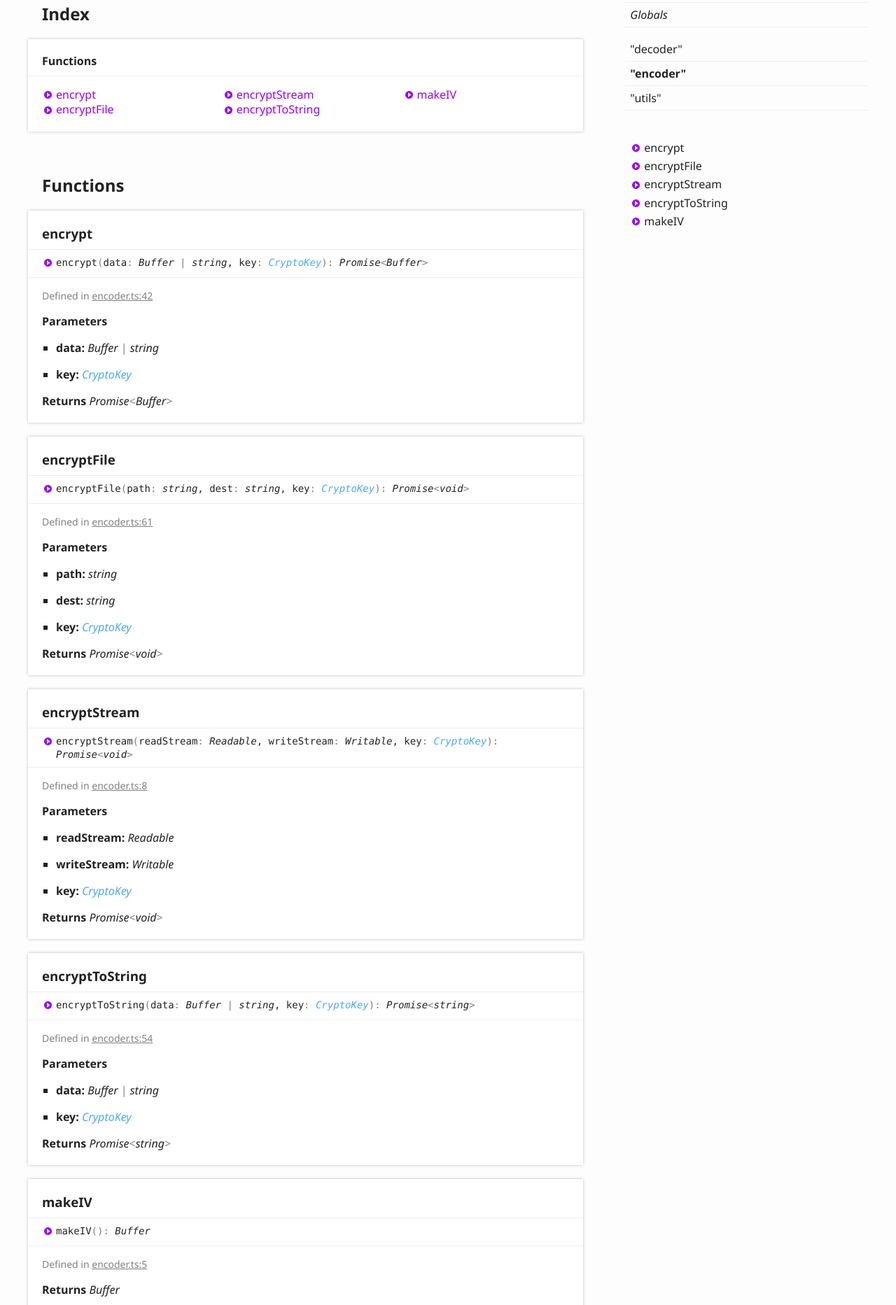
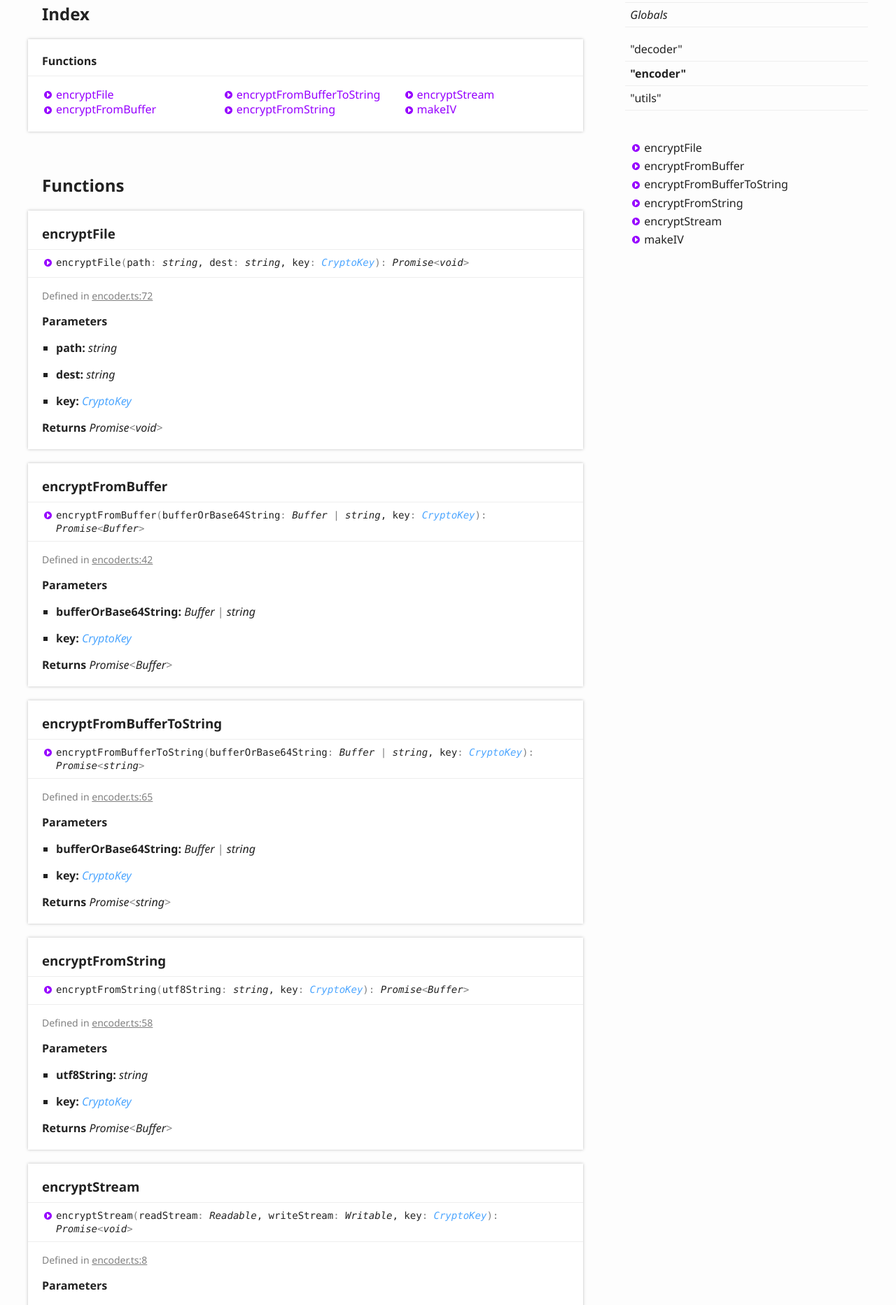
Before and after one commit to rhdeck/stream-crypto, a website: page docs/modules/_encoder_.html in a window 1280 px wide. Shown: the part 192-2057 px from the top of the page at 70% size. Drawn offline with Linux system fonts and the light colour scheme.

Commit message:
fix: made string format for encryption disambigious
encryptToString and encrypt are expected to work with base64 encoded strings, which was not obvious

Changes:
1. Created `encryptFromString` to specifically encrypt utf8 strings
2. Renamed data arg for existing encrypt functions to bufferOrBase64String to be more explicit
3. Renamed encrypt and encryptToString to encryptFromBuffer and encryptFromBufferToString
   to be more explicit

```diff
--- a/docs/modules/_encoder_.html
+++ b/docs/modules/_encoder_.html
@@ -73,10 +73,11 @@
 						<section class="tsd-index-section ">
 							<h3>Functions</h3>
 							<ul class="tsd-index-list">
-								<li class="tsd-kind-function tsd-parent-kind-module"><a href="_encoder_.html#encrypt" class="tsd-kind-icon">encrypt</a></li>
 								<li class="tsd-kind-function tsd-parent-kind-module"><a href="_encoder_.html#encryptfile" class="tsd-kind-icon">encrypt<wbr>File</a></li>
+								<li class="tsd-kind-function tsd-parent-kind-module"><a href="_encoder_.html#encryptfrombuffer" class="tsd-kind-icon">encrypt<wbr>From<wbr>Buffer</a></li>
+								<li class="tsd-kind-function tsd-parent-kind-module"><a href="_encoder_.html#encryptfrombuffertostring" class="tsd-kind-icon">encrypt<wbr>From<wbr>Buffer<wbr>ToString</a></li>
+								<li class="tsd-kind-function tsd-parent-kind-module"><a href="_encoder_.html#encryptfromstring" class="tsd-kind-icon">encrypt<wbr>From<wbr>String</a></li>
 								<li class="tsd-kind-function tsd-parent-kind-module tsd-is-not-exported"><a href="_encoder_.html#encryptstream" class="tsd-kind-icon">encrypt<wbr>Stream</a></li>
-								<li class="tsd-kind-function tsd-parent-kind-module"><a href="_encoder_.html#encrypttostring" class="tsd-kind-icon">encrypt<wbr>ToString</a></li>
 								<li class="tsd-kind-function tsd-parent-kind-module tsd-is-not-exported"><a href="_encoder_.html#makeiv" class="tsd-kind-icon">makeIV</a></li>
 							</ul>
 						</section>
@@ -85,32 +86,6 @@
 			</section>
 			<section class="tsd-panel-group tsd-member-group ">
 				<h2>Functions</h2>
-				<section class="tsd-panel tsd-member tsd-kind-function tsd-parent-kind-module">
-					<a name="encrypt" class="tsd-anchor"></a>
-					<h3>encrypt</h3>
-					<ul class="tsd-signatures tsd-kind-function tsd-parent-kind-module">
-						<li class="tsd-signature tsd-kind-icon">encrypt<span class="tsd-signature-symbol">(</span>data<span class="tsd-signature-symbol">: </span><span class="tsd-signature-type">Buffer</span><span class="tsd-signature-symbol"> | </span><span class="tsd-signature-type">string</span>, key<span class="tsd-signature-symbol">: </span><a href="_utils_.html#cryptokey" class="tsd-signature-type">CryptoKey</a><span class="tsd-signature-symbol">)</span><span class="tsd-signature-symbol">: </span><span class="tsd-signature-type">Promise</span><span class="tsd-signature-symbol">&lt;</span><span class="tsd-signature-type">Buffer</span><span class="tsd-signature-symbol">&gt;</span></li>
-					</ul>
-					<ul class="tsd-descriptions">
-						<li class="tsd-description">
-							<aside class="tsd-sources">
-								<ul>
-									<li>Defined in <a href="https://github.com/rhdeck/stream-crypto/blob/3b78693/src/encoder.ts#L42">encoder.ts:42</a></li>
-								</ul>
-							</aside>
-							<h4 class="tsd-parameters-title">Parameters</h4>
-							<ul class="tsd-parameters">
-								<li>
-									<h5>data: <span class="tsd-signature-type">Buffer</span><span class="tsd-signature-symbol"> | </span><span class="tsd-signature-type">string</span></h5>
-								</li>
-								<li>
-									<h5>key: <a href="_utils_.html#cryptokey" class="tsd-signature-type">CryptoKey</a></h5>
-								</li>
-							</ul>
-							<h4 class="tsd-returns-title">Returns <span class="tsd-signature-type">Promise</span><span class="tsd-signature-symbol">&lt;</span><span class="tsd-signature-type">Buffer</span><span class="tsd-signature-symbol">&gt;</span></h4>
-						</li>
-					</ul>
-				</section>
 				<section class="tsd-panel tsd-member tsd-kind-function tsd-parent-kind-module">
 					<a name="encryptfile" class="tsd-anchor"></a>
 					<h3>encrypt<wbr>File</h3>
@@ -121,7 +96,7 @@
 						<li class="tsd-description">
 							<aside class="tsd-sources">
 								<ul>
-									<li>Defined in <a href="https://github.com/rhdeck/stream-crypto/blob/3b78693/src/encoder.ts#L61">encoder.ts:61</a></li>
+									<li>Defined in <a href="https://github.com/IronLuffy55/stream-crypto/blob/73e7542/src/encoder.ts#L72">encoder.ts:72</a></li>
 								</ul>
 							</aside>
 							<h4 class="tsd-parameters-title">Parameters</h4>
@@ -140,6 +115,84 @@
 						</li>
 					</ul>
 				</section>
+				<section class="tsd-panel tsd-member tsd-kind-function tsd-parent-kind-module">
+					<a name="encryptfrombuffer" class="tsd-anchor"></a>
+					<h3>encrypt<wbr>From<wbr>Buffer</h3>
+					<ul class="tsd-signatures tsd-kind-function tsd-parent-kind-module">
+						<li class="tsd-signature tsd-kind-icon">encrypt<wbr>From<wbr>Buffer<span class="tsd-signature-symbol">(</span>bufferOrBase64String<span class="tsd-signature-symbol">: </span><span class="tsd-signature-type">Buffer</span><span class="tsd-signature-symbol"> | </span><span class="tsd-signature-type">string</span>, key<span class="tsd-signature-symbol">: </span><a href="_utils_.html#cryptokey" class="tsd-signature-type">CryptoKey</a><span class="tsd-signature-symbol">)</span><span class="tsd-signature-symbol">: </span><span class="tsd-signature-type">Promise</span><span class="tsd-signature-symbol">&lt;</span><span class="tsd-signature-type">Buffer</span><span class="tsd-signature-symbol">&gt;</span></li>
+					</ul>
+					<ul class="tsd-descriptions">
+						<li class="tsd-description">
+							<aside class="tsd-sources">
+								<ul>
+									<li>Defined in <a href="https://github.com/IronLuffy55/stream-crypto/blob/73e7542/src/encoder.ts#L42">encoder.ts:42</a></li>
+								</ul>
+							</aside>
+							<h4 class="tsd-parameters-title">Parameters</h4>
+							<ul class="tsd-parameters">
+								<li>
+									<h5>bufferOrBase64String: <span class="tsd-signature-type">Buffer</span><span class="tsd-signature-symbol"> | </span><span class="tsd-signature-type">string</span></h5>
+								</li>
+								<li>
+									<h5>key: <a href="_utils_.html#cryptokey" class="tsd-signature-type">CryptoKey</a></h5>
+								</li>
+							</ul>
+							<h4 class="tsd-returns-title">Returns <span class="tsd-signature-type">Promise</span><span class="tsd-signature-symbol">&lt;</span><span class="tsd-signature-type">Buffer</span><span class="tsd-signature-symbol">&gt;</span></h4>
+						</li>
+					</ul>
+				</section>
+				<section class="tsd-panel tsd-member tsd-kind-function tsd-parent-kind-module">
+					<a name="encryptfrombuffertostring" class="tsd-anchor"></a>
+					<h3>encrypt<wbr>From<wbr>Buffer<wbr>ToString</h3>
+					<ul class="tsd-signatures tsd-kind-function tsd-parent-kind-module">
+						<li class="tsd-signature tsd-kind-icon">encrypt<wbr>From<wbr>Buffer<wbr>ToString<span class="tsd-signature-symbol">(</span>bufferOrBase64String<span class="tsd-signature-symbol">: </span><span class="tsd-signature-type">Buffer</span><span class="tsd-signature-symbol"> | </span><span class="tsd-signature-type">string</span>, key<span class="tsd-signature-symbol">: </span><a href="_utils_.html#cryptokey" class="tsd-signature-type">CryptoKey</a><span class="tsd-signature-symbol">)</span><span class="tsd-signature-symbol">: </span><span class="tsd-signature-type">Promise</span><span class="tsd-signature-symbol">&lt;</span><span class="tsd-signature-type">string</span><span class="tsd-signature-symbol">&gt;</span></li>
+					</ul>
+					<ul class="tsd-descriptions">
+						<li class="tsd-description">
+							<aside class="tsd-sources">
+								<ul>
+									<li>Defined in <a href="https://github.com/IronLuffy55/stream-crypto/blob/73e7542/src/encoder.ts#L65">encoder.ts:65</a></li>
+								</ul>
+							</aside>
+							<h4 class="tsd-parameters-title">Parameters</h4>
+							<ul class="tsd-parameters">
+								<li>
+									<h5>bufferOrBase64String: <span class="tsd-signature-type">Buffer</span><span class="tsd-signature-symbol"> | </span><span class="tsd-signature-type">string</span></h5>
+								</li>
+								<li>
+									<h5>key: <a href="_utils_.html#cryptokey" class="tsd-signature-type">CryptoKey</a></h5>
+								</li>
+							</ul>
+							<h4 class="tsd-returns-title">Returns <span class="tsd-signature-type">Promise</span><span class="tsd-signature-symbol">&lt;</span><span class="tsd-signature-type">string</span><span class="tsd-signature-symbol">&gt;</span></h4>
+						</li>
+					</ul>
+				</section>
+				<section class="tsd-panel tsd-member tsd-kind-function tsd-parent-kind-module">
+					<a name="encryptfromstring" class="tsd-anchor"></a>
+					<h3>encrypt<wbr>From<wbr>String</h3>
+					<ul class="tsd-signatures tsd-kind-function tsd-parent-kind-module">
+						<li class="tsd-signature tsd-kind-icon">encrypt<wbr>From<wbr>String<span class="tsd-signature-symbol">(</span>utf8String<span class="tsd-signature-symbol">: </span><span class="tsd-signature-type">string</span>, key<span class="tsd-signature-symbol">: </span><a href="_utils_.html#cryptokey" class="tsd-signature-type">CryptoKey</a><span class="tsd-signature-symbol">)</span><span class="tsd-signature-symbol">: </span><span class="tsd-signature-type">Promise</span><span class="tsd-signature-symbol">&lt;</span><span class="tsd-signature-type">Buffer</span><span class="tsd-signature-symbol">&gt;</span></li>
+					</ul>
+					<ul class="tsd-descriptions">
+						<li class="tsd-description">
+							<aside class="tsd-sources">
+								<ul>
+									<li>Defined in <a href="https://github.com/IronLuffy55/stream-crypto/blob/73e7542/src/encoder.ts#L58">encoder.ts:58</a></li>
+								</ul>
+							</aside>
+							<h4 class="tsd-parameters-title">Parameters</h4>
+							<ul class="tsd-parameters">
+								<li>
+									<h5>utf8String: <span class="tsd-signature-type">string</span></h5>
+								</li>
+								<li>
+									<h5>key: <a href="_utils_.html#cryptokey" class="tsd-signature-type">CryptoKey</a></h5>
+								</li>
+							</ul>
+							<h4 class="tsd-returns-title">Returns <span class="tsd-signature-type">Promise</span><span class="tsd-signature-symbol">&lt;</span><span class="tsd-signature-type">Buffer</span><span class="tsd-signature-symbol">&gt;</span></h4>
+						</li>
+					</ul>
+				</section>
 				<section class="tsd-panel tsd-member tsd-kind-function tsd-parent-kind-module tsd-is-not-exported">
 					<a name="encryptstream" class="tsd-anchor"></a>
 					<h3>encrypt<wbr>Stream</h3>
@@ -150,7 +203,7 @@
 						<li class="tsd-description">
 							<aside class="tsd-sources">
 								<ul>
-									<li>Defined in <a href="https://github.com/rhdeck/stream-crypto/blob/3b78693/src/encoder.ts#L8">encoder.ts:8</a></li>
+									<li>Defined in <a href="https://github.com/IronLuffy55/stream-crypto/blob/73e7542/src/encoder.ts#L8">encoder.ts:8</a></li>
 								</ul>
 							</aside>
 							<h4 class="tsd-parameters-title">Parameters</h4>
@@ -169,32 +222,6 @@
 						</li>
 					</ul>
 				</section>
-				<section class="tsd-panel tsd-member tsd-kind-function tsd-parent-kind-module">
-					<a name="encrypttostring" class="tsd-anchor"></a>
-					<h3>encrypt<wbr>ToString</h3>
-					<ul class="tsd-signatures tsd-kind-function tsd-parent-kind-module">
-						<li class="tsd-signature tsd-kind-icon">encrypt<wbr>ToString<span class="tsd-signature-symbol">(</span>data<span class="tsd-signature-symbol">: </span><span class="tsd-signature-type">Buffer</span><span class="tsd-signature-symbol"> | </span><span class="tsd-signature-type">string</span>, key<span class="tsd-signature-symbol">: </span><a href="_utils_.html#cryptokey" class="tsd-signature-type">CryptoKey</a><span class="tsd-signature-symbol">)</span><span class="tsd-signature-symbol">: </span><span class="tsd-signature-type">Promise</span><span class="tsd-signature-symbol">&lt;</span><span class="tsd-signature-type">string</span><span class="tsd-signature-symbol">&gt;</span></li>
-					</ul>
-					<ul class="tsd-descriptions">
-						<li class="tsd-description">
-							<aside class="tsd-sources">
-								<ul>
-									<li>Defined in <a href="https://github.com/rhdeck/stream-crypto/blob/3b78693/src/encoder.ts#L54">encoder.ts:54</a></li>
-								</ul>
-							</aside>
-							<h4 class="tsd-parameters-title">Parameters</h4>
-							<ul class="tsd-parameters">
-								<li>
-									<h5>data: <span class="tsd-signature-type">Buffer</span><span class="tsd-signature-symbol"> | </span><span class="tsd-signature-type">string</span></h5>
-								</li>
-								<li>
-									<h5>key: <a href="_utils_.html#cryptokey" class="tsd-signature-type">CryptoKey</a></h5>
-								</li>
-							</ul>
-							<h4 class="tsd-returns-title">Returns <span class="tsd-signature-type">Promise</span><span class="tsd-signature-symbol">&lt;</span><span class="tsd-signature-type">string</span><span class="tsd-signature-symbol">&gt;</span></h4>
-						</li>
-					</ul>
-				</section>
 				<section class="tsd-panel tsd-member tsd-kind-function tsd-parent-kind-module tsd-is-not-exported">
 					<a name="makeiv" class="tsd-anchor"></a>
 					<h3>makeIV</h3>
@@ -205,7 +232,7 @@
 						<li class="tsd-description">
 							<aside class="tsd-sources">
 								<ul>
-									<li>Defined in <a href="https://github.com/rhdeck/stream-crypto/blob/3b78693/src/encoder.ts#L5">encoder.ts:5</a></li>
+									<li>Defined in <a href="https://github.com/IronLuffy55/stream-crypto/blob/73e7542/src/encoder.ts#L5">encoder.ts:5</a></li>
 								</ul>
 							</aside>
 							<h4 class="tsd-returns-title">Returns <span class="tsd-signature-type">Buffer</span></h4>
@@ -234,16 +261,19 @@
 			<nav class="tsd-navigation secondary menu-sticky">
 				<ul class="before-current">
 					<li class=" tsd-kind-function tsd-parent-kind-module">
-						<a href="_encoder_.html#encrypt" class="tsd-kind-icon">encrypt</a>
+						<a href="_encoder_.html#encryptfile" class="tsd-kind-icon">encrypt<wbr>File</a>
 					</li>
 					<li class=" tsd-kind-function tsd-parent-kind-module">
-						<a href="_encoder_.html#encryptfile" class="tsd-kind-icon">encrypt<wbr>File</a>
+						<a href="_encoder_.html#encryptfrombuffer" class="tsd-kind-icon">encrypt<wbr>From<wbr>Buffer</a>
+					</li>
+					<li class=" tsd-kind-function tsd-parent-kind-module">
+						<a href="_encoder_.html#encryptfrombuffertostring" class="tsd-kind-icon">encrypt<wbr>From<wbr>Buffer<wbr>ToString</a>
+					</li>
+					<li class=" tsd-kind-function tsd-parent-kind-module">
+						<a href="_encoder_.html#encryptfromstring" class="tsd-kind-icon">encrypt<wbr>From<wbr>String</a>
 					</li>
 					<li class=" tsd-kind-function tsd-parent-kind-module tsd-is-not-exported">
 						<a href="_encoder_.html#encryptstream" class="tsd-kind-icon">encrypt<wbr>Stream</a>
-					</li>
-					<li class=" tsd-kind-function tsd-parent-kind-module">
-						<a href="_encoder_.html#encrypttostring" class="tsd-kind-icon">encrypt<wbr>ToString</a>
 					</li>
 					<li class=" tsd-kind-function tsd-parent-kind-module tsd-is-not-exported">
 						<a href="_encoder_.html#makeiv" class="tsd-kind-icon">makeIV</a>
```
Also changed, not shown: docs/assets/js/search.json (+1 -1 lines), docs/modules/_decoder_.html (+4 -4 lines), docs/modules/_utils_.html (+5 -5 lines), src/encoder.ts (+23 -7 lines), src/index.ts (+9 -3 lines).
